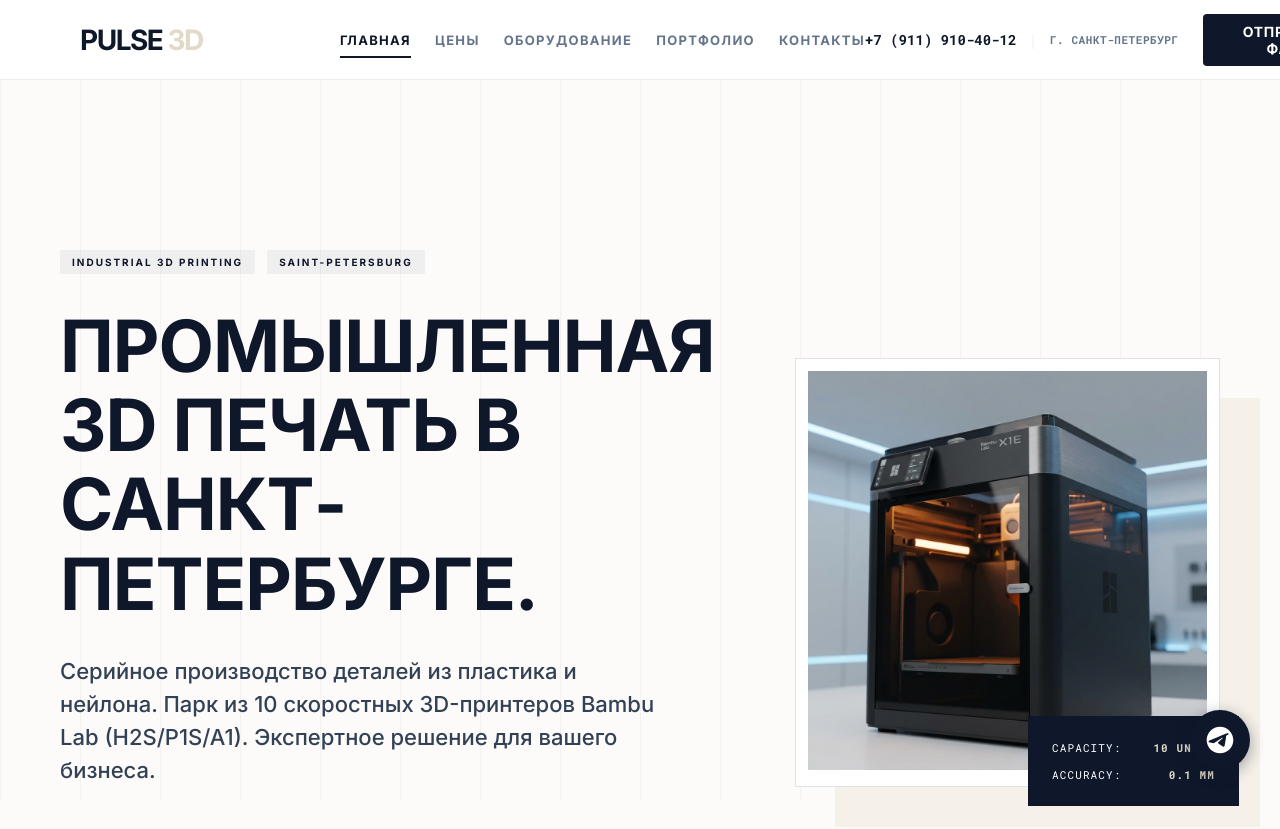
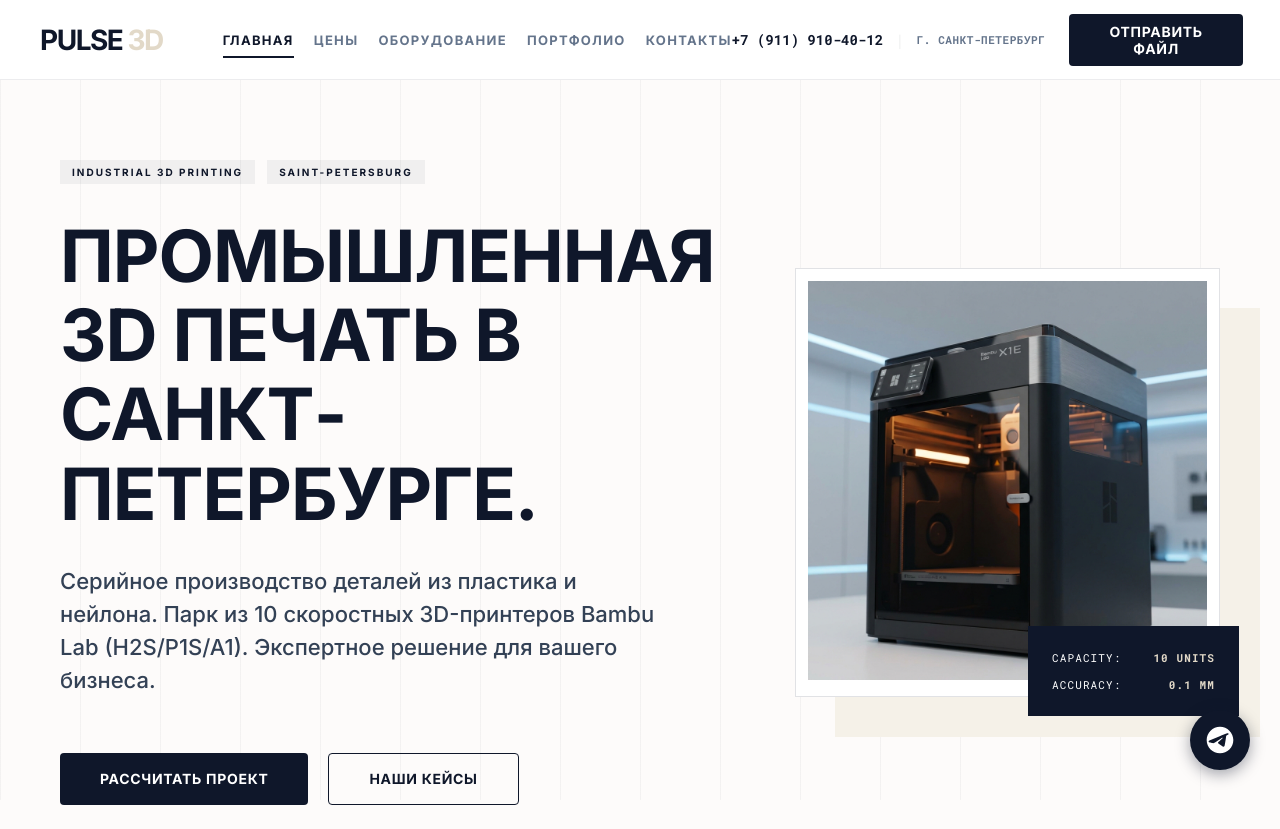
Before and after one commit to ylevin1989/PULSE3D-RU, a Next.js app in the folder pulse3d-web/: page / in a window 1280 px wide. Shown: the top 829 px of the page. Built offline with nearby package versions, Linux system fonts and the light colour scheme; no server answers.

Commit message:
UI: eliminated all excessive top padding for ultra-tight layout

```diff
--- a/pulse3d-web/src/app/globals.css
+++ b/pulse3d-web/src/app/globals.css
@@ -33,7 +33,7 @@ body {
   color: var(--color-text-main);
   font-family: var(--font-main);
   -webkit-font-smoothing: antialiased;
-  padding-top: 80px;
+  padding-top: 70px;
   overflow-x: hidden;
 }
 
--- a/pulse3d-web/src/app/home.module.css
+++ b/pulse3d-web/src/app/home.module.css
@@ -10,7 +10,7 @@
     grid-template-columns: 1fr 1fr;
     gap: 80px;
     align-items: center;
-    padding: 80px 0;
+    padding: 0 0 80px;
 }
 
 .heroTags {
--- a/pulse3d-web/src/app/portfolio/portfolio.module.css
+++ b/pulse3d-web/src/app/portfolio/portfolio.module.css
@@ -1,5 +1,5 @@
 .container {
-    padding: 60px 60px 120px;
+    padding: 0px 60px 120px;
     max-width: 1400px;
     margin: 0 auto;
 }
--- a/pulse3d-web/src/app/pricing/pricing.module.css
+++ b/pulse3d-web/src/app/pricing/pricing.module.css
@@ -1,5 +1,5 @@
 .container {
-    padding: 60px 60px 120px;
+    padding: 0px 60px 120px;
     max-width: 1400px;
     margin: 0 auto;
 }
--- a/pulse3d-web/src/app/tech/tech.module.css
+++ b/pulse3d-web/src/app/tech/tech.module.css
@@ -1,5 +1,5 @@
 .container {
-    padding: 60px 60px 120px;
+    padding: 0px 60px 120px;
     max-width: 1400px;
     margin: 0 auto;
 }
--- a/pulse3d-web/src/components/layout/Navbar.module.css
+++ b/pulse3d-web/src/components/layout/Navbar.module.css
@@ -6,7 +6,8 @@
     height: 80px;
     background: #ffffff;
     border-bottom: 1px solid rgba(15, 23, 42, 0.08);
-    z-index: 9999;
+    z-index: 10002;
+    /* Выше чем overlay */
 }
 
 .navContainer {
@@ -15,6 +16,7 @@
     height: 100%;
     display: flex;
     align-items: center;
+    justify-content: space-between;
     padding: 0 40px;
 }
 
@@ -128,16 +130,8 @@
 }
 
 @media (max-width: 1280px) {
-    .navbar {
-        padding: 0 40px;
-    }
-
     .navLinks {
-        gap: 24px;
-    }
-
-    .logo {
-        flex: 0 0 200px;
+        gap: 20px;
     }
 }
 
@@ -169,14 +163,6 @@
 
     .navbar {
         height: 70px;
-    }
-
-    .logo {
-        flex: 0 0 180px;
-    }
-
-    .logoImage {
-        height: 80px;
     }
 }
 
```
Also changed, not shown: pulse3d-web/src/app/contacts/contacts.module.css (+12 -12 lines).
